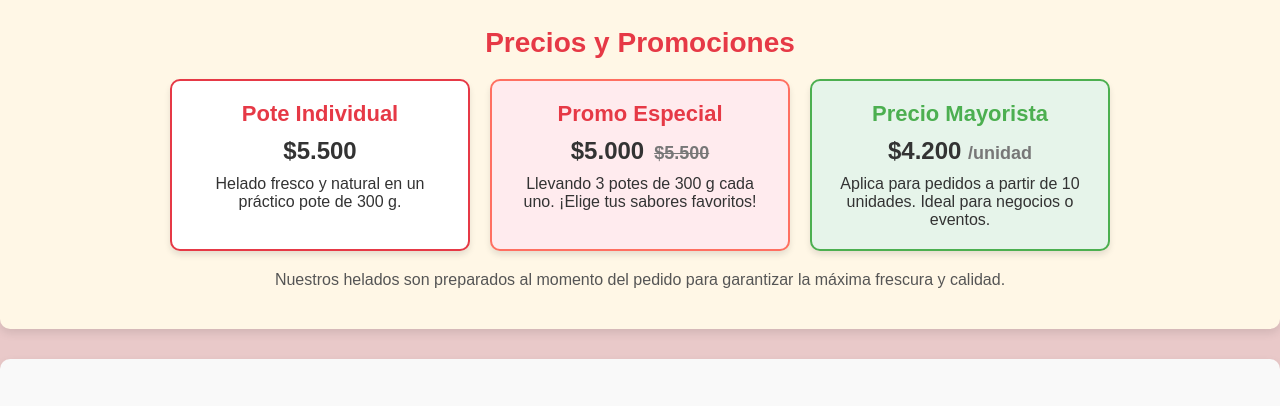
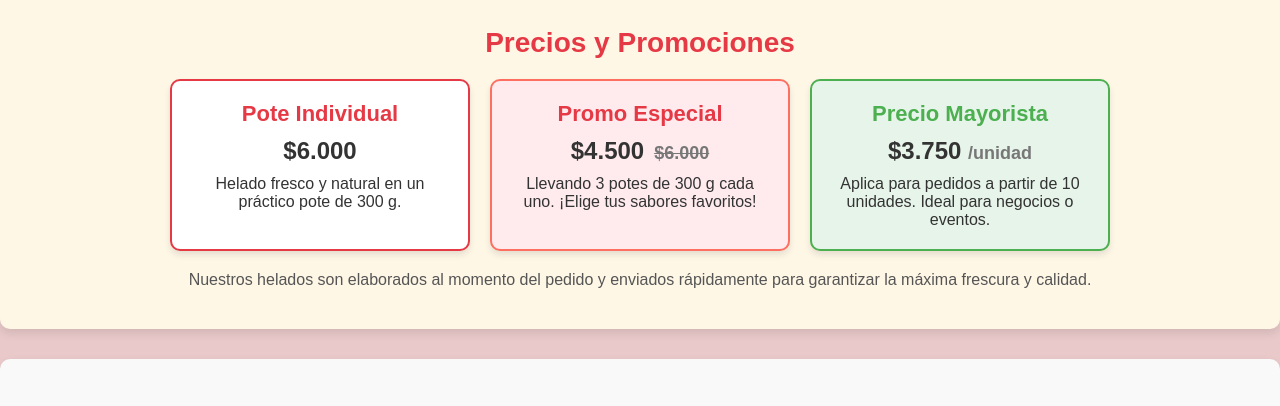
Before and after one commit to baronejavier/sabornatural, a plain HTML site: page index.html in a window 1280 px wide. Shown: the part 2060-2466 px from the top of the page. Drawn offline with Linux system fonts and the light colour scheme.

Commit message:
Add files via upload

```diff
--- a/index.html
+++ b/index.html
@@ -1,6 +1,15 @@
 <!DOCTYPE html>
 <html lang="es">
 <head>
+    <!-- Google tag (gtag.js) -->
+    <script async src="https://www.googletagmanager.com/gtag/js?id=G-R6PF9H76F5"></script>
+    <script>
+      window.dataLayer = window.dataLayer || [];
+      function gtag(){dataLayer.push(arguments);}
+      gtag('js', new Date());
+
+      gtag('config', 'G-R6PF9H76F5');
+    </script>
     <meta charset="UTF-8">
     <meta name="viewport" content="width=device-width, initial-scale=1.0">
     <meta name="description" content="Disfruta de los helados frescos, naturales y sin conservantes de Sabor Natural de Misiones. Calidad y sabor en cada bocado.">
@@ -154,21 +163,21 @@
     <div class="precios-grid">
         <div class="precio-item">
             <h3>Pote Individual</h3>
-            <p class="precio">$5.500</p>
+            <p class="precio">$6.000</p>
             <p>Helado fresco y natural en un práctico pote de 300 g.</p>
         </div>
         <div class="precio-item oferta">
             <h3>Promo Especial</h3>
-            <p class="precio">$5.000<span class="precio-antes">$5.500</span></p>
+            <p class="precio">$4.500<span class="precio-antes">$6.000</span></p>
             <p>Llevando 3 potes de 300 g cada uno. ¡Elige tus sabores favoritos!</p>
         </div>
         <div class="precio-item mayorista">
             <h3>Precio Mayorista</h3>
-            <p class="precio">$4.200 <span>/unidad</span></p>
+            <p class="precio">$3.750 <span>/unidad</span></p>
             <p>Aplica para pedidos a partir de 10 unidades. Ideal para negocios o eventos.</p>
         </div>
     </div>
-    <p class="nota">Nuestros helados son preparados al momento del pedido para garantizar la máxima frescura y calidad.</p>
+    <p class="nota">Nuestros helados son elaborados al momento del pedido y enviados rápidamente para garantizar la máxima frescura y calidad.</p>
 </section>
 
 <section id="sobre-nosotros">
```
